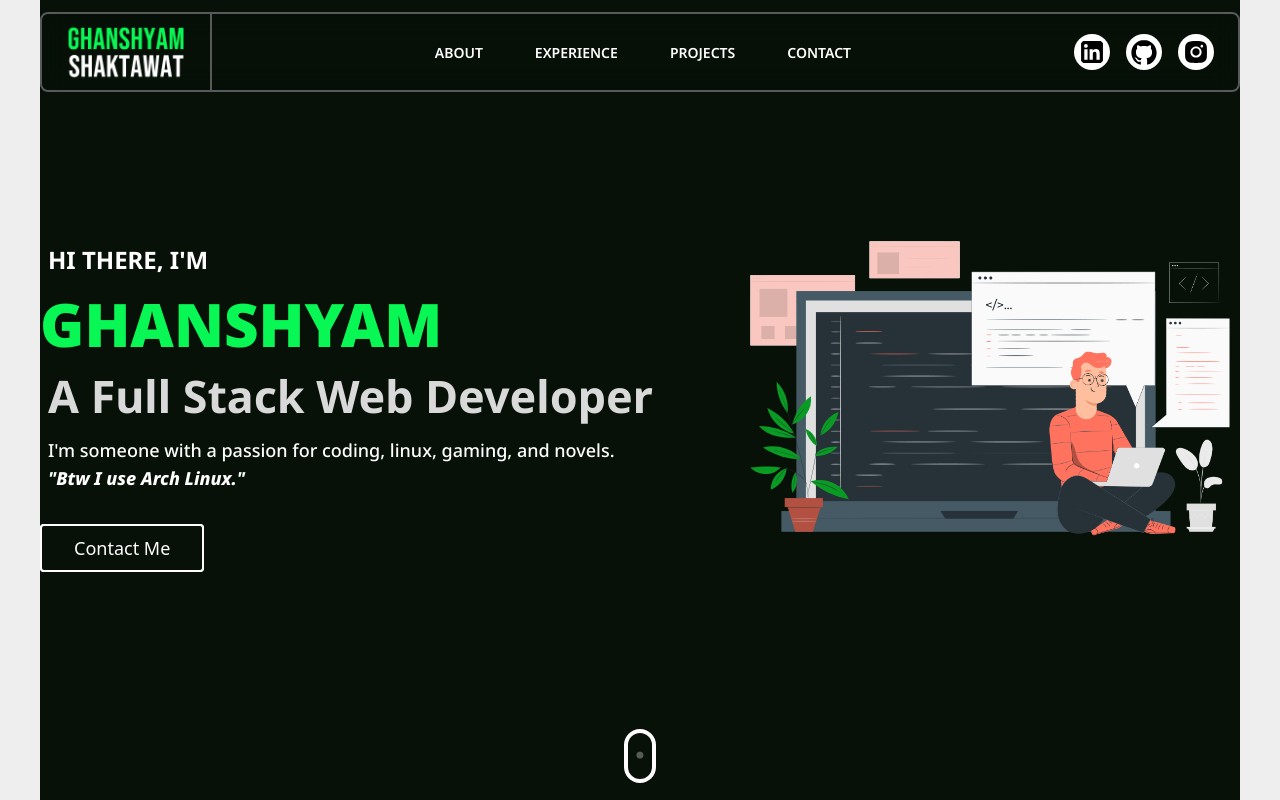
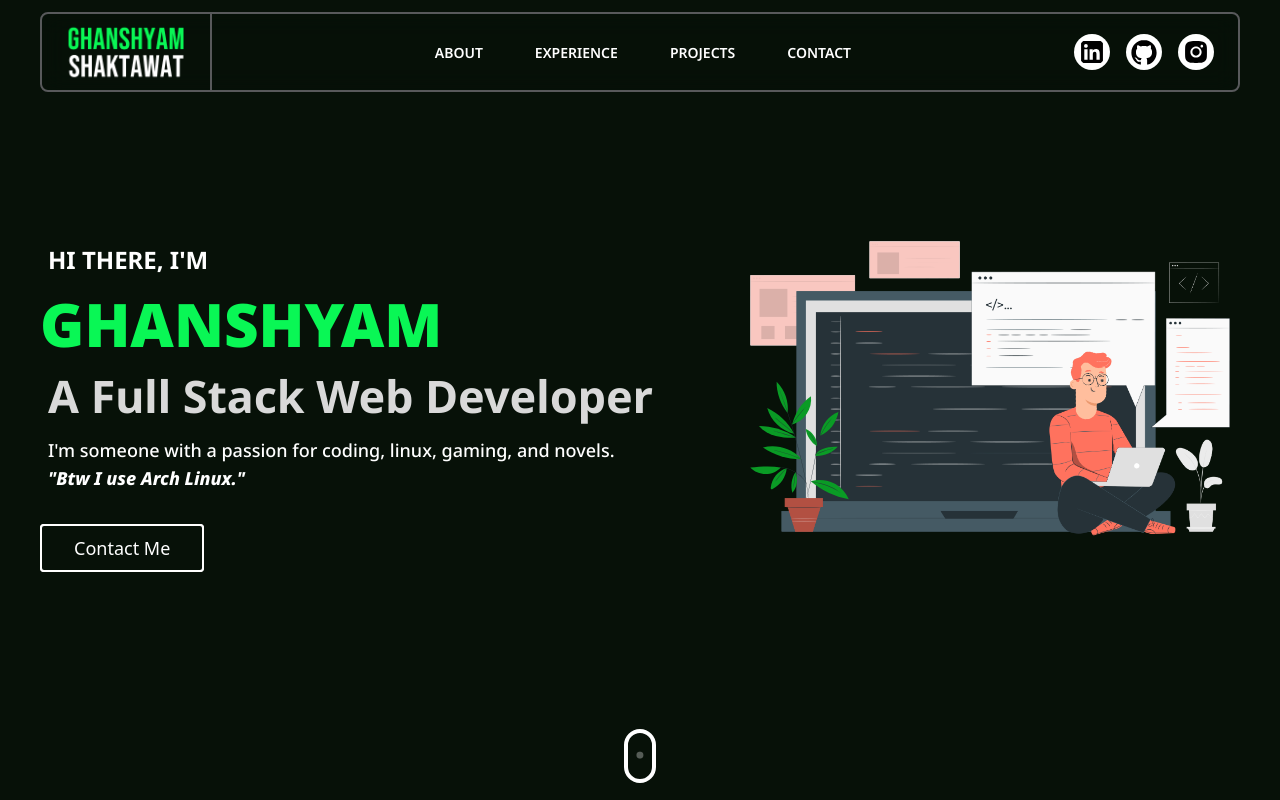
Before and after one commit to Ghanshyam-shaktawat/ghanshyam-shaktawat.github.io, a React (Vite) app: page / in a window 1280 px wide. Shown: the top 800 px of the page. Built offline with nearby package versions, Linux system fonts and the light colour scheme.

Commit message:
fix: div not expanding to screen size

```diff
--- a/package.json
+++ b/package.json
@@ -29,7 +29,7 @@
     "eslint-plugin-react-hooks": "^4.6.0",
     "eslint-plugin-react-refresh": "^0.4.3",
     "postcss": "^8.4.31",
-    "tailwindcss": "^3.3.5",
+    "tailwindcss": "^3.4.16",
     "vite": "^4.4.5"
   }
 }
--- a/src/App.jsx
+++ b/src/App.jsx
@@ -44,14 +44,14 @@ function App() {
   };
 
   return (
-    <div className="font-noto">
+    <div className="font-noto w-screen">
       <AnimatePresence mode="wait">
         {toogleLoading && <LoadingAnim />}
       </AnimatePresence>
       {!toogleLoading && (
         <div className="">
           <Cursor />
-          <main className="">
+          <main className="bg-black">
             <Topbar
               scrollToAbout={scrollToAbout}
               scrollToExperience={scrollToExperience}
--- a/src/styles/index.css
+++ b/src/styles/index.css
@@ -36,7 +36,7 @@ body {
   }
 
   ::-webkit-scrollbar {
-    background: #080F0F;
+    background: #080f0f;
     width: 8px;
   }
 
--- a/tailwind.config.js
+++ b/tailwind.config.js
@@ -47,4 +47,7 @@ export default {
     },
   },
   plugins: [],
+  future: {
+    disableColorOpacityUtilitiesByDefault: true,
+  },
 };
```
Also changed, not shown: 1 other file (tests, documents, lock files or other folders).
